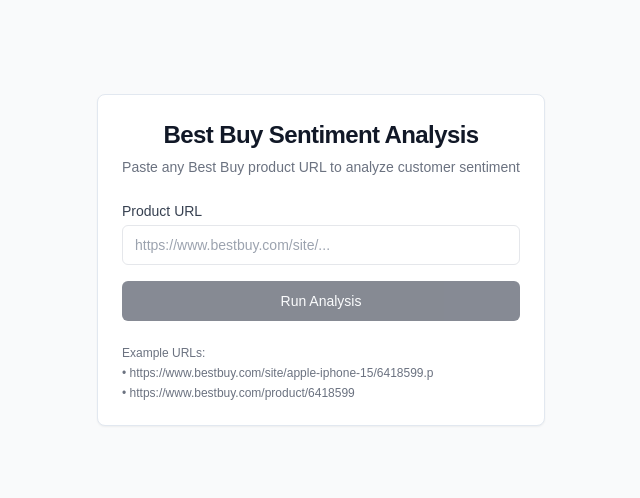
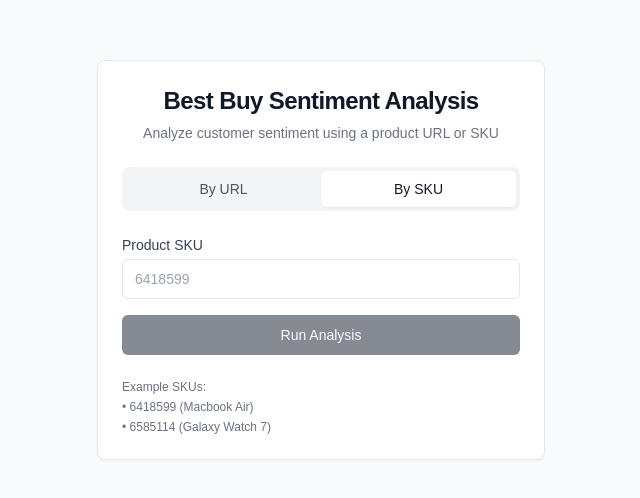
Before and after one commit to mgillespie19/temporal-sentiment-analysis, a Next.js app: page / in a window 1280 px wide. Shown: the part 140-638 px from the top of the page, without its empty margins (319-959 px from the left). Built offline with nearby package versions, Linux system fonts and the light colour scheme.

Commit message:
add SKU lookup to home page (increases reliability)

```diff
--- /dev/null
+++ b/src/app/api/run-sku/route.ts
@@ -0,0 +1,50 @@
+import { NextRequest, NextResponse } from 'next/server';
+import { z } from 'zod';
+import { createTemporalClient } from '../../../temporal/client';
+import type { RunResponse } from '../../../lib/types';
+
+const runSkuRequestSchema = z.object({
+  sku: z.string().regex(/^\d+$/, "SKU must be numeric"),
+});
+
+export async function POST(request: NextRequest) {
+  try {
+    const body = await request.json();
+    const { sku } = runSkuRequestSchema.parse(body);
+
+    const client = await createTemporalClient();
+
+    const workflowId = `sentiment-sku-${Date.now()}-${Math.random().toString(36).substr(2, 9)}`;
+    const runId = `run-${workflowId}`;
+
+    // Start the SKU-based workflow
+    console.log(`Starting SKU workflow: ${workflowId} on task queue: sentiment-analysis`);
+    const handle = await client.workflow.start('sentimentWorkflowBySku', {
+      args: [{ sku, maxReviews: 100 }],
+      taskQueue: 'sentiment-analysis',
+      workflowId,
+    });
+    console.log(`SKU workflow started successfully: ${handle.workflowId}`);
+
+    const response: RunResponse = {
+      runId,
+      workflowId: handle.workflowId,
+    };
+
+    return NextResponse.json(response);
+  } catch (error) {
+    console.error('Error starting SKU workflow:', error);
+
+    if (error instanceof z.ZodError) {
+      return NextResponse.json(
+        { error: 'Invalid request', details: error.issues },
+        { status: 400 }
+      );
+    }
+
+    return NextResponse.json(
+      { error: 'Failed to start SKU sentiment analysis' },
+      { status: 500 }
+    );
+  }
+}
--- a/src/app/page.tsx
+++ b/src/app/page.tsx
@@ -7,12 +7,14 @@
 import { Button } from '@/components/ui/button';
 
 export default function Home() {
+  const [activeTab, setActiveTab] = useState<'url' | 'sku'>('sku');
   const [url, setUrl] = useState('');
+  const [sku, setSku] = useState('');
   const [loading, setLoading] = useState(false);
   const [error, setError] = useState('');
   const router = useRouter();
 
-  const handleSubmit = async (e: React.FormEvent) => {
+  const handleUrlSubmit = async (e: React.FormEvent) => {
     e.preventDefault();
     setLoading(true);
     setError('');
@@ -40,6 +42,34 @@
     }
   };
 
+  const handleSkuSubmit = async (e: React.FormEvent) => {
+    e.preventDefault();
+    setLoading(true);
+    setError('');
+
+    try {
+      const response = await fetch('/api/run-sku', {
+        method: 'POST',
+        headers: {
+          'Content-Type': 'application/json',
+        },
+        body: JSON.stringify({ sku }),
+      });
+
+      const data = await response.json();
+
+      if (!response.ok) {
+        throw new Error(data.error || 'Failed to start analysis');
+      }
+
+      router.push(`/report?runId=${data.runId}`);
+    } catch (err) {
+      setError(err instanceof Error ? err.message : 'An error occurred');
+    } finally {
+      setLoading(false);
+    }
+  };
+
   return (
     <div className="min-h-screen bg-gray-50 flex items-center justify-center p-4">
       <div className="max-w-md w-full text-gray-500">
@@ -49,11 +79,37 @@
               Best Buy Sentiment Analysis
             </CardTitle>
             <CardDescription>
-              Paste any Best Buy product URL to analyze customer sentiment
+              Analyze customer sentiment using a product URL or SKU
             </CardDescription>
           </CardHeader>
           <CardContent>
-            <form onSubmit={handleSubmit} className="space-y-4">
+            {/* Tab Navigation */}
+            <div className="flex mb-6 bg-gray-100 rounded-lg p-1">
+              <button
+                onClick={() => setActiveTab('url')}
+                className={`flex-1 py-2 px-4 rounded-md text-sm font-medium transition-colors ${
+                  activeTab === 'url'
+                    ? 'bg-white text-gray-900 shadow-sm'
+                    : 'text-gray-600 hover:text-gray-900'
+                }`}
+              >
+                By URL
+              </button>
+              <button
+                onClick={() => setActiveTab('sku')}
+                className={`flex-1 py-2 px-4 rounded-md text-sm font-medium transition-colors ${
+                  activeTab === 'sku'
+                    ? 'bg-white text-gray-900 shadow-sm'
+                    : 'text-gray-600 hover:text-gray-900'
+                }`}
+              >
+                By SKU
+              </button>
+            </div>
+
+            {/* URL Tab Content */}
+            {activeTab === 'url' && (
+              <form onSubmit={handleUrlSubmit} className="space-y-4">
                 <div>
                   <label htmlFor="url" className="block text-sm font-medium text-gray-700 mb-1">
                     Product URL
@@ -83,11 +139,58 @@
                   {loading ? 'Starting Analysis...' : 'Run Analysis'}
                 </Button>
               </form>
+            )}
+
+            {/* SKU Tab Content */}
+            {activeTab === 'sku' && (
+              <form onSubmit={handleSkuSubmit} className="space-y-4">
+                <div>
+                  <label htmlFor="sku" className="block text-sm font-medium text-gray-700 mb-1">
+                    Product SKU
+                  </label>
+                  <Input
+                    id="sku"
+                    type="text"
+                    placeholder="6418599"
+                    value={sku}
+                    onChange={(e) => setSku(e.target.value)}
+                    required
+                    pattern="[0-9]+"
+                    title="SKU must be numeric"
+                    className="w-full"
+                  />
+                </div>
+
+                {error && (
+                  <div className="text-sm text-red-600 bg-red-50 border border-red-200 rounded-md p-3">
+                    {error}
+                  </div>
+                )}
+
+                <Button
+                  type="submit"
+                  disabled={loading || !sku}
+                  className="w-full"
+                >
+                  {loading ? 'Starting Analysis...' : 'Run Analysis'}
+                </Button>
+              </form>
+            )}
 
             <div className="mt-6 text-xs text-gray-500 space-y-1">
+              {activeTab === 'url' ? (
+                <>
                   <p>Example URLs:</p>
                   <p>• https://www.bestbuy.com/site/apple-iphone-15/6418599.p</p>
                   <p>• https://www.bestbuy.com/product/6418599</p>
+                </>
+              ) : (
+                <>
+                  <p>Example SKUs:</p>
+                  <p>• 6418599 (Macbook Air)</p>
+                  <p>• 6585114 (Galaxy Watch 7)</p>
+                </>
+              )}
             </div>
           </CardContent>
         </Card>
--- a/src/lib/types.ts
+++ b/src/lib/types.ts
@@ -25,6 +25,11 @@
   maxReviews?: number;
 };
 
+export type SkuWorkflowInput = {
+  sku: string;
+  maxReviews?: number;
+};
+
 export type ApiResponse<T = unknown> = {
   status: "running" | "complete" | "error" | "not_found";
   message?: string;
```
Also changed, not shown: src/temporal/workflows.ts (+36 -1 lines), 1 other file (tests, documents, lock files or other folders). Lines whose indentation alone changed are shown as unchanged.
